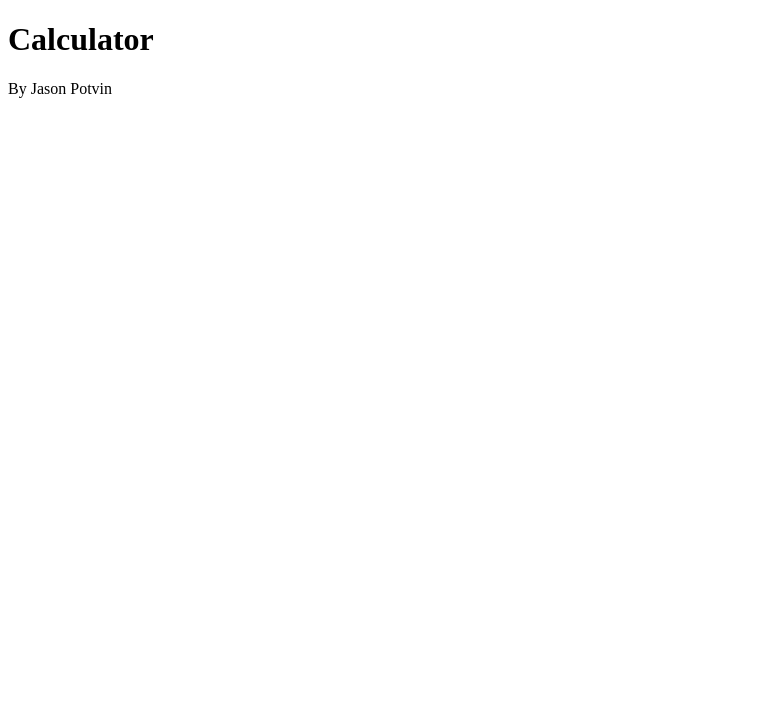
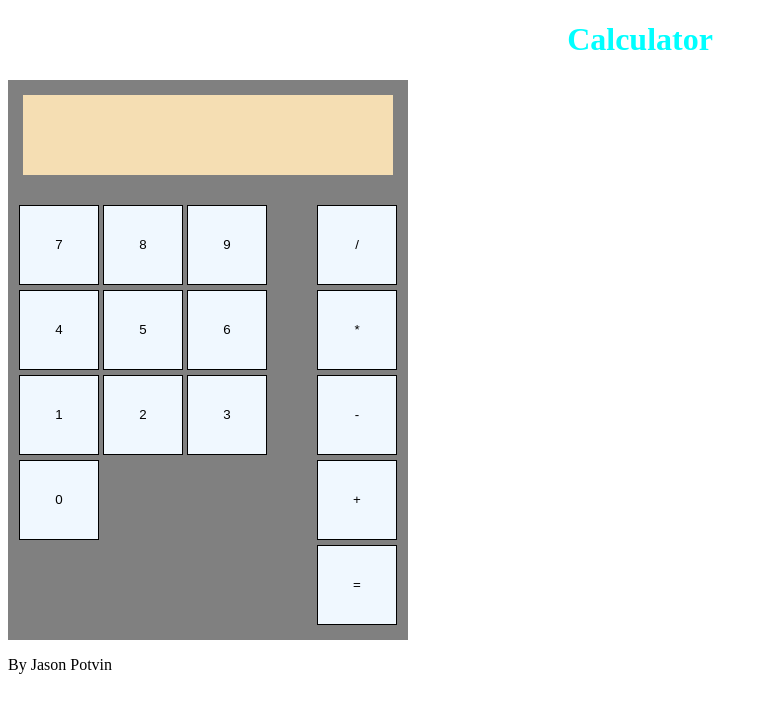
Before and after one commit to Jasonp1992/calculator, a plain HTML site: page index.html in a window 1280 px wide. Shown: the whole page, without its empty margins (0-768 px from the left). Drawn offline with Linux system fonts and the light colour scheme.

Commit message:
create ui for calculator

```diff
--- a/index.html
+++ b/index.html
@@ -4,7 +4,7 @@
     <meta charset="UTF-8">
     <meta http-equiv="X-UA-Compatible" content="IE=edge">
     <meta name="viewport" content="width=device-width, initial-scale=1.0">
-    <link ref="stylesheet" href="/style.css">
+    <link rel="stylesheet" href="/style.css">
     <title>Calculator</title>
 </head>
 <body>
@@ -18,21 +18,31 @@
             </div>
             <div class="controls">
                 <div class="buttons">
-                    <div class="button"></div>
-                    <div class="button"></div>
-                    <div class="button"></div>
-                    <div class="button"></div>
-                    <div class="button"></div>
-                    <div class="button"></div>
-                    <div class="button"></div>
-                    <div class="button"></div>
-                    <div class="button"></div>
+                    <div class="row-1">
+                        <button type="button" class="number-button">7</button>
+                        <button type="button" class="number-button">8</button>
+                        <button type="button" class="number-button">9</button>
+                    </div>
+                    <div class="row-2">
+                        <button type="button" class="number-button">4</button>
+                        <button type="button" class="number-button">5</button>
+                        <button type="button" class="number-button">6</button>
+                    </div>
+                    <div class="row-3">
+                        <button type="button" class="number-button">1</button>
+                        <button type="button" class="number-button">2</button>
+                        <button type="button" class="number-button">3</button>
+                    </div>
+                    <div class="row-4">
+                        <button type="button" class="number-button">0</button>
+                    </div>
                 </div>
                 <div class="oporators">
-                    <div class="button"></div>
-                    <div class="button"></div>
-                    <div class="button"></div>
-                    <div class="button"></div>
+                    <button type="button" class="oporator-button">/</button>
+                    <button type="button" class="oporator-button">*</button>
+                    <button type="button" class="oporator-button">-</button>
+                    <button type="button" class="oporator-button">+</button>
+                    <button type="button" class="oporator-button">=</button>
                 </div>
             </div>
         </div>
--- a/style.css
+++ b/style.css
@@ -0,0 +1,45 @@
+.header {
+    text-align: center;
+    color: aqua;
+}
+
+.holder {
+    width: 400px;
+    height: 560px;
+    background-color: gray;
+    display: flex;
+    flex-direction: column;
+    align-items: center;
+    justify-content: space-around;
+}
+
+.display {
+    width: 370px;
+    height: 80px;
+    background-color: wheat;
+}
+
+.controls {
+    display: flex;
+    justify-content: space-between;
+    gap: 50px;
+}
+
+.buttons {
+    display: flex;
+    flex-direction: column;
+    gap: 5px;
+}
+
+button {
+    width: 80px;
+    height: 80px;
+    background-color: aliceblue;
+    border: 1px solid black;
+}
+
+.oporators {
+    display: flex;
+    flex-direction: column;
+    gap: 5px;
+}
```
